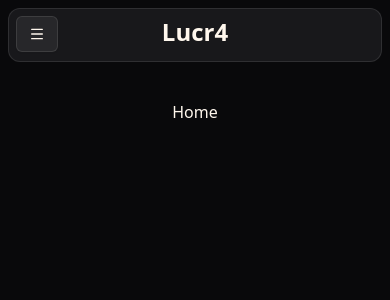
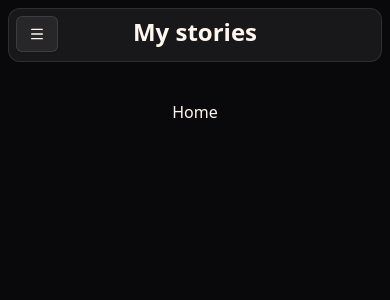
Before and after one commit to LucienRamond/my-stories, a React (Vite) app: page / in a window 390 px wide. Shown: the top 300 px of the page. Built offline with nearby package versions, Linux system fonts and the light colour scheme.

Commit message:
Update responsive issues

```diff
--- a/src/components/ui/page.tsx
+++ b/src/components/ui/page.tsx
@@ -10,7 +10,7 @@ export default function Page({
 }) {
   return (
     <div
-      className={`pt-[100px] lg:max-w-[90%] lg:min-w-[500px] mx-auto w-full grid justify-center ${style}`}
+      className={`pt-[100px] pb-4 lg:max-w-[90%] lg:min-w-[500px] mx-auto w-full grid justify-center ${style}`}
     >
       {children}
     </div>
--- a/src/pages/drawings/Drawing.tsx
+++ b/src/pages/drawings/Drawing.tsx
@@ -46,7 +46,7 @@ export default function Drawing({
   return (
     <Card
       key={drawing.id}
-      className="w-full grid grid-rows-[fit-content_fit_content_fit-content] border-(--border) hover:border-(--card-foreground)"
+      className=" w-full grid grid-rows-[fit-content_fit_content_fit-content] border-(--border) hover:border-(--card-foreground)"
     >
       <CardHeader>
         <CardTitle>{drawing.name}</CardTitle>
--- a/src/pages/drawings/Drawings.tsx
+++ b/src/pages/drawings/Drawings.tsx
@@ -176,7 +176,7 @@ export default function Drawings() {
         </DialogContent>
       </Dialog>
 
-      <div className=" mx-4 max-w-[1400px] grid xl:grid-cols-3 sm:grid-cols-2 gap-4">
+      <div className=" sm:mx-4 mx-1 max-w-[1400px] grid xl:grid-cols-3 sm:grid-cols-2 gap-4">
         {drawings.map((drawing) => {
           return (
             <Drawing
--- a/src/pages/navigation/MobileNavbar.tsx
+++ b/src/pages/navigation/MobileNavbar.tsx
@@ -32,7 +32,7 @@ export default function MobileNavbar() {
           </Button>
           <div className="row-start-1 col-start-1 col-end-3 col-span-2 justify-self-center flex gap-2">
             <div className="z-50 h-fit font-bold text-2xl">
-              <span>Lucr4</span>
+              <span>My stories</span>
             </div>
           </div>
         </div>
--- a/src/pages/stories/Stories.tsx
+++ b/src/pages/stories/Stories.tsx
@@ -122,7 +122,7 @@ export default function Stories() {
         </DialogContent>
       </Dialog>
 
-      <div className=" mx-4 max-w-[1400px] min-w-[1000px] grid gap-4">
+      <div className=" sm:mx-4 mx-1 max-w-[1400px] lg:min-w-[1000px] grid gap-4">
         {stories.map((story: StoryType) => {
           return (
             <Story
```
